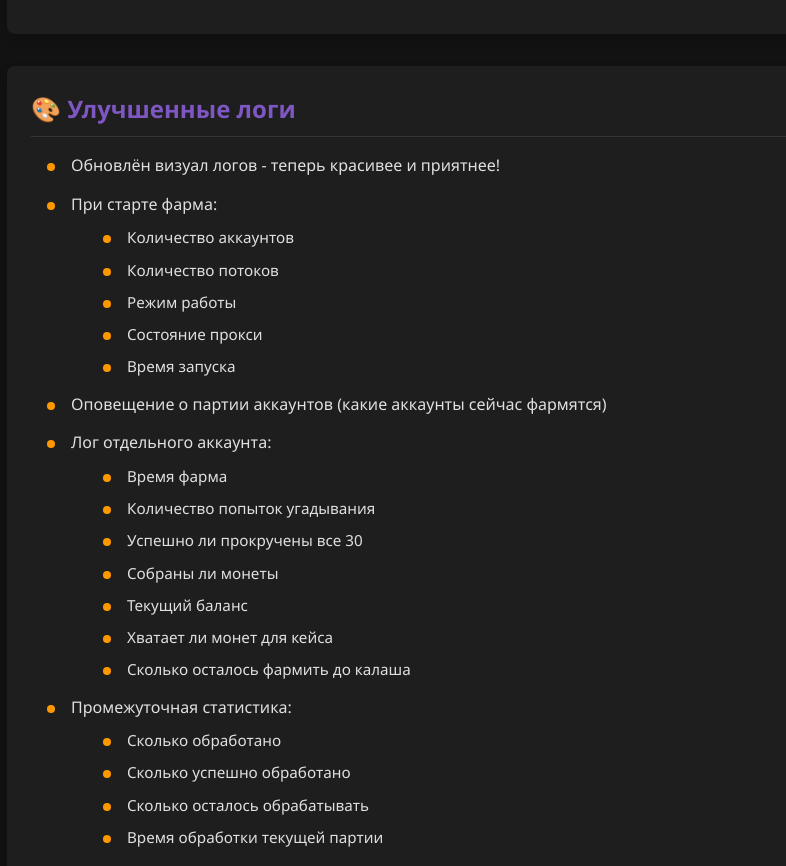
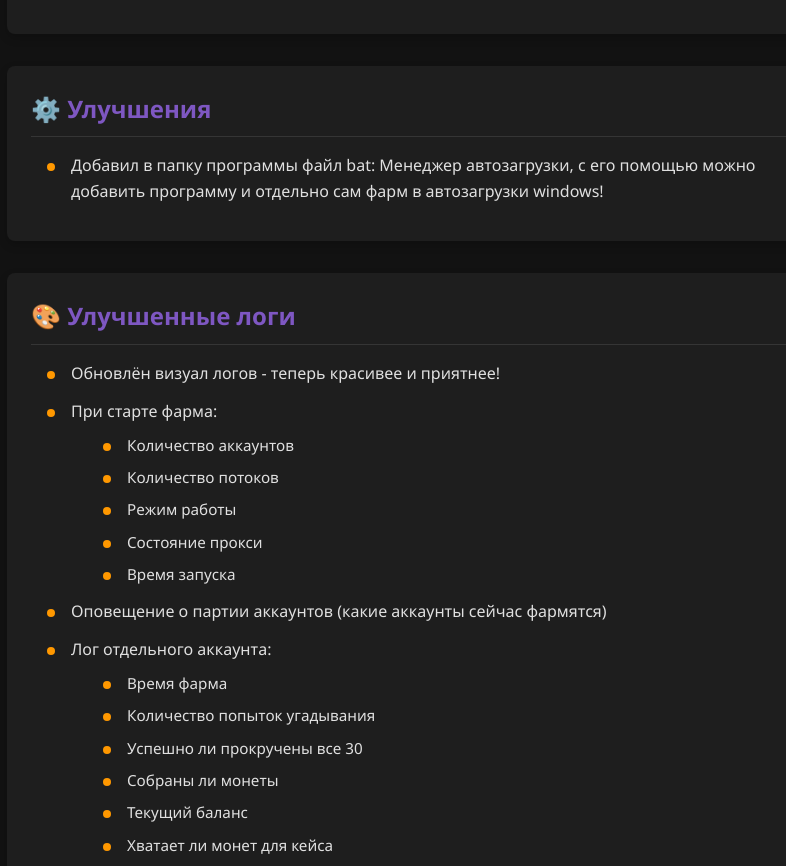
Before and after one commit to Skipaev/HYPERDROP-AUTOLUT-ChangeLog, a plain HTML site: page index.html in a window 1280 px wide. Shown: the part 943-1809 px from the top of the page, without its empty margins (215-1001 px from the left). Drawn offline with Linux system fonts and the light colour scheme.

Commit message:
Update index.html

```diff
--- a/index.html
+++ b/index.html
@@ -234,6 +234,13 @@
             </ul>
         </div>
 
+		<div class="changelog-section improvement">
+            <h2>⚙️ Улучшения</h2>
+            <ul>
+                <li>Добавил в папку программы файл bat: Менеджер автозагрузки, с его помощью можно добавить программу и отдельно сам фарм в автозагрузки windows! </li>
+            </ul>
+        </div>
+
         <div class="changelog-section improvement">
             <h2>🎨 Улучшенные логи</h2>
             <ul>
```
